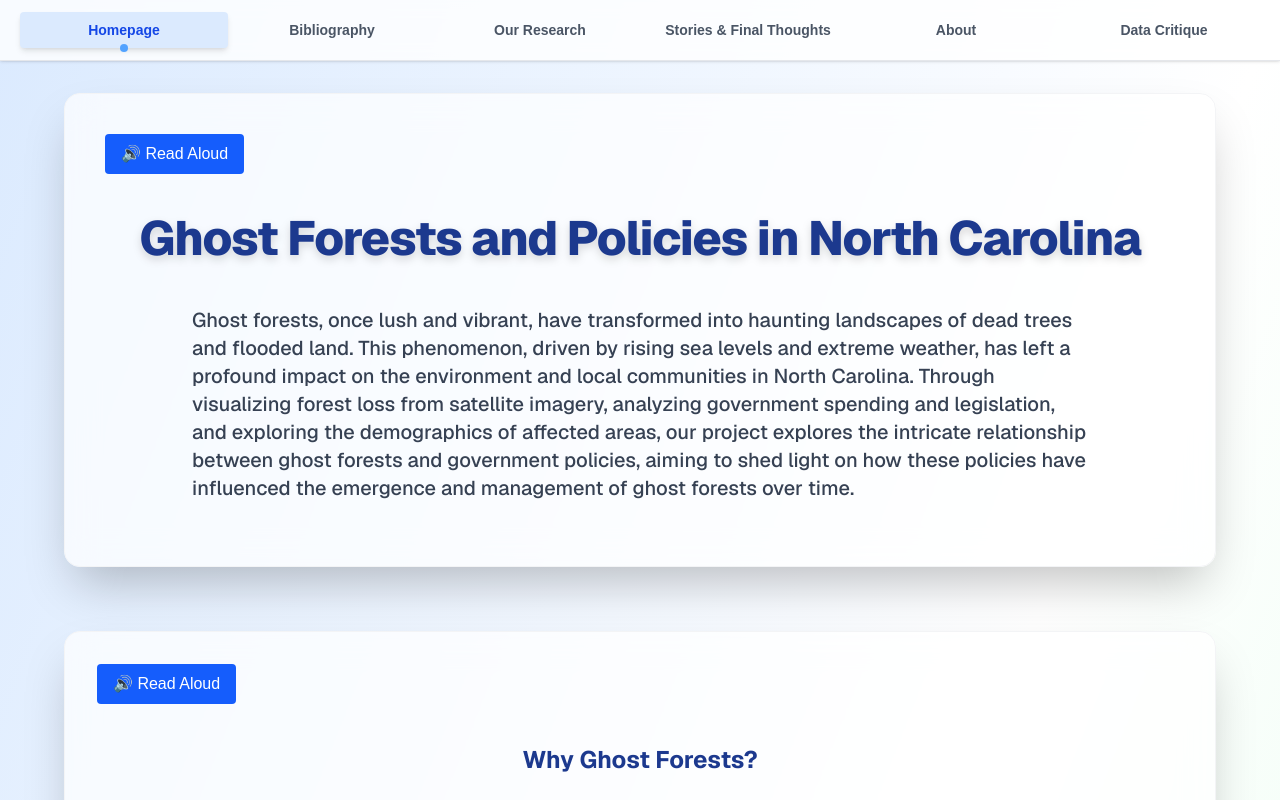
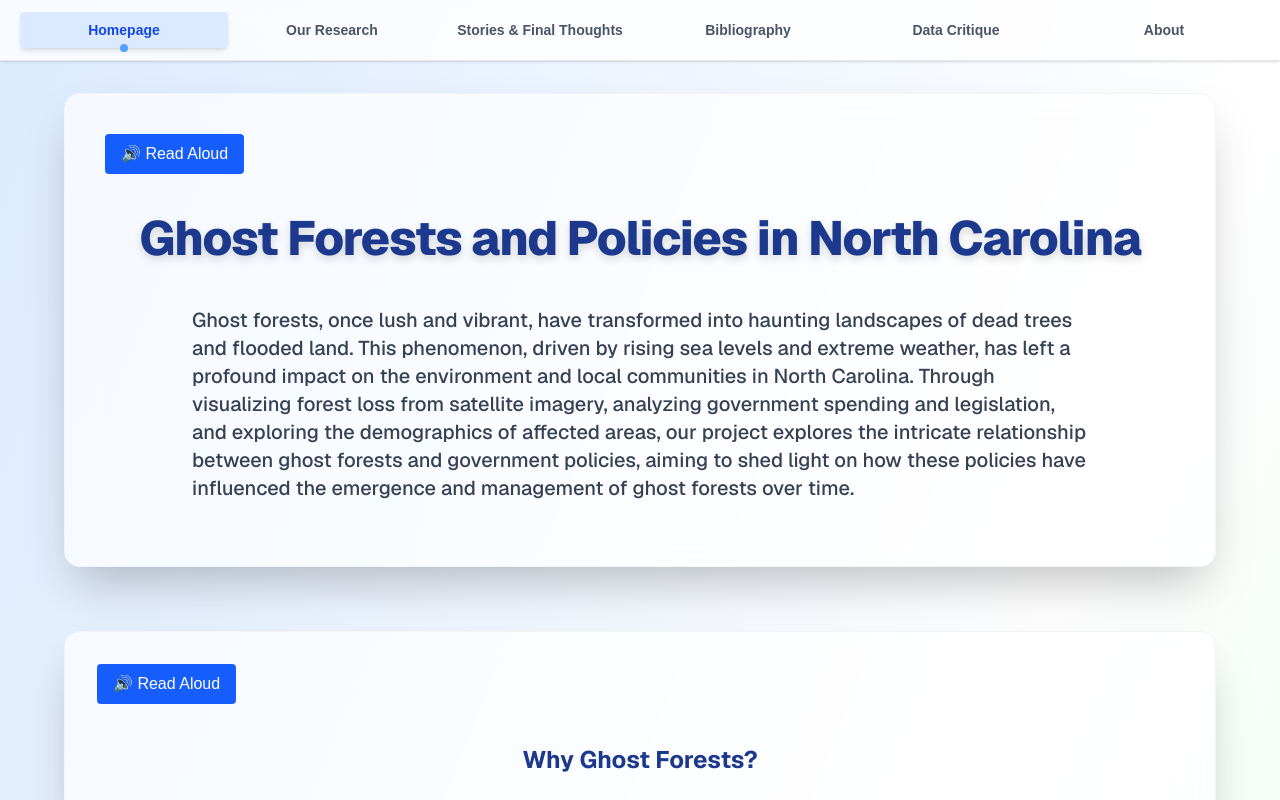
Before and after one commit to JayYeung/ghost-forest-frontend, a Next.js app: page / in a window 1280 px wide. Shown: the top 800 px of the page. Built offline with nearby package versions, Linux system fonts and the light colour scheme.

Commit message:
navigation

```diff
--- a/src/components/Navigation.tsx
+++ b/src/components/Navigation.tsx
@@ -4,11 +4,11 @@ import { usePathname } from "next/navigation";
 
 const tabs = [
     { name: "Homepage", href: "/" },
-    { name: "Bibliography", href: "/annotated-bibliography" },
     { name: "Our Research", href: "/narrative-1" },
     { name: "Stories & Final Thoughts", href: "/narrative-2" },
-    { name: "About", href: "/about" },
+    { name: "Bibliography", href: "/annotated-bibliography" },
     { name: "Data Critique", href: "/data-critique" },
+    { name: "About", href: "/about" }
 ];
 
 export default function Navigation() {
```
